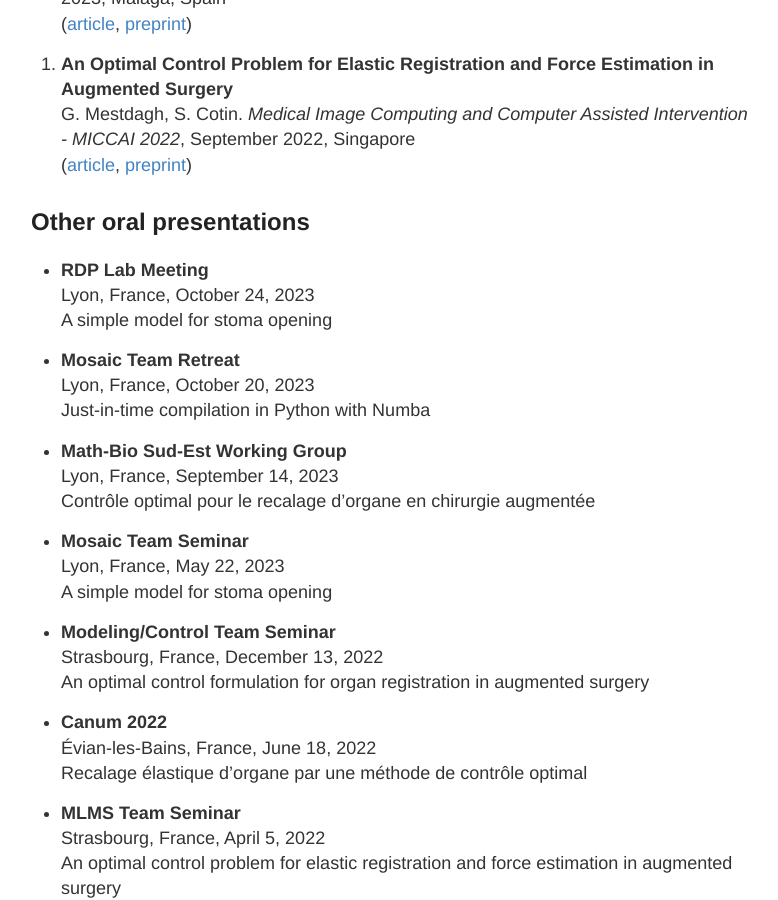
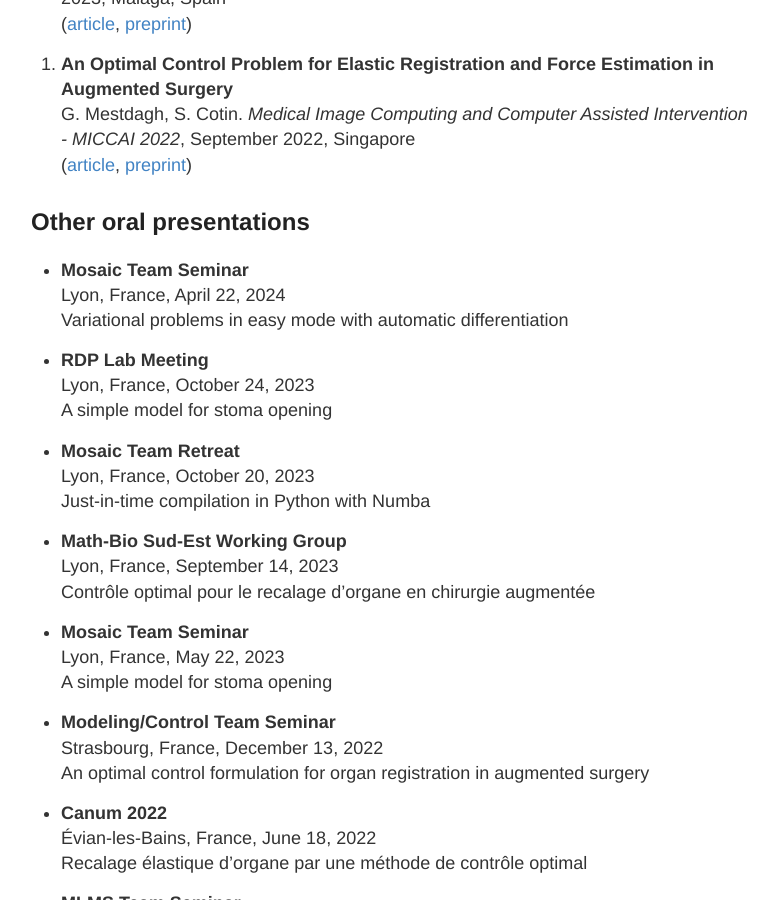
Before and after one commit to gmestdagh/gmestdagh.github.io, a Jekyll site: the page built from research.md, in a window 1280 px wide and 900 px high, scrolled down 892 px. Shown: the whole window, without its empty margins (249-1027 px from the left). Built offline with Jekyll 4.4.1, drawn with Linux system fonts in a browser that asks for light colours; our own code applies the rules of GitHub Pages for plain Markdown files.

Commit message:
Added team seminar

```diff
--- a/research.md
+++ b/research.md
@@ -47,6 +47,10 @@ permalink: /research/
 
 
 ## Other oral presentations
+
+- **Mosaic Team Seminar**\\
+  Lyon, France, April 22, 2024\\
+  Variational problems in easy mode with automatic differentiation
 
 - **RDP Lab Meeting**\\
   Lyon, France, October 24, 2023\\
```
Also changed, not shown: recherche.md (+4 -0 lines).
